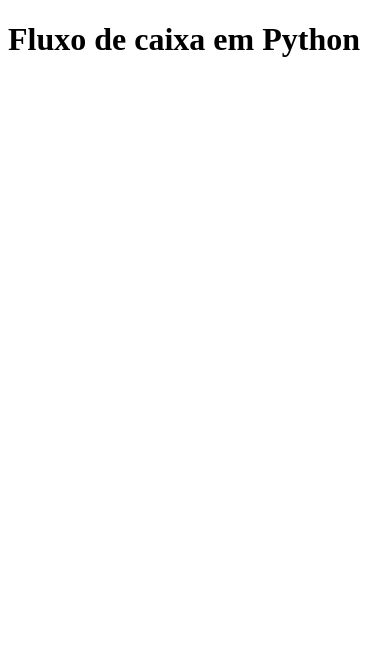
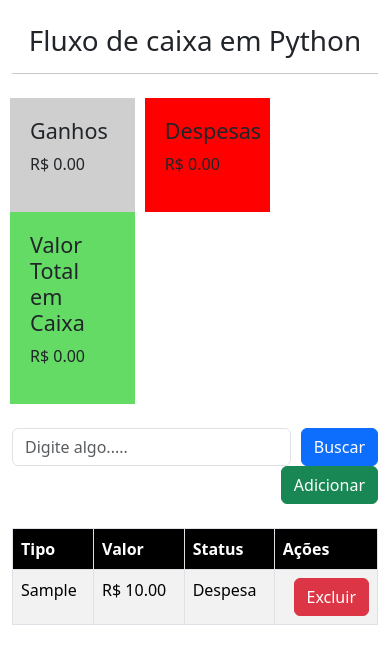
Before and after one commit to MoisesSansigolo/Fluxo-de-caixa-Python, a Flask app: page / in a window 390 px wide. Shown: the top 664 px of the page. Run offline with Flask 3, Linux system fonts and the light colour scheme; tables that the repository leaves empty hold one stand-in row (values such as "Sample post").

Commit message:
carregando tabela adicionando e excluindo

```diff
--- a/app.py
+++ b/app.py
@@ -1,16 +1,71 @@
-from flask import Flask, render_template, request
+
+from flask import Flask, flash, redirect, render_template, request, url_for
+from flask_sqlalchemy import SQLAlchemy
+from sqlalchemy import or_
+
 
 app = Flask(__name__)
+app.secret_key = 'Jon160616Ba$'
+
+app.config['SQLALCHEMY_DATABASE_URI'] = 'mssql+pyodbc://@NAVANTB0641/Caixas?driver=ODBC+Driver+17+for+SQL+Server&trusted_connection=yes'
+app.config['SQLALCHEMY_TRACK_MODIFICATIONS'] = False
+
+db = SQLAlchemy(app)
+
+class Caixas(db.Model):
+   id = db.Column(db.Integer, primary_key=True)
+   tipo = db.Column(db.String(100), nullable=False)
+   valor = db.Column(db.Float, nullable=False)
+   status = db.Column(db.String(20), nullable=False)
+
+   def __repr__(self):
+      return f'<Caixas {self.tipo} - {self.valor}>'
 
 @app.route('/')
 def index():
-   return render_template('index.html')
+   tipo = request.args.get('tipo', '')
+
+   if tipo:
+      caixas = Caixas.query.filter(or_(Caixas.tipo.ilike(f'%{tipo}%'))).all()
+   else:
+      caixas = Caixas.query.all()
+
+   receitas = sum(caixa.valor for caixa in caixas if caixa.status == 1)
+   despesas = sum(caixa.valor for caixa in caixas if caixa.status == 0)
+   valor_total = receitas - despesas
+
+   return render_template('index.html', receitas = receitas, despesas = despesas,
+                          valor_total = valor_total, extrato = caixas, termo_busca = tipo)
 
 
 
+@app.route('/adicionar', methods=['GET', 'POST'])
+def adicionar():
+   if request.method == 'POST':
+      tipo = request.form['tipo']
+      valor = float(request.form['valor'])
+      status = int(request.form['status'])
 
+      nova_conta = Caixas(tipo=tipo, valor=valor, status=status)
 
+      db.session.add(nova_conta)
+      db.session.commit()
+      return redirect(url_for('index'))
 
+   return render_template('adicionar.html')
+
+@app.route('/excluir/<int:id>', methods=['GET'])
+def excluir(id):
+   conta = Caixas.query.get(id)
+   if conta:
+      db.session.delete(conta)
+      db.session.commit()
+
+   return redirect(url_for('index'))
+
+def capitalize_words(s):
+    return ' '.join(word.capitalize() for word in s.split())
+app.jinja_env.globals['capitalize_words'] = capitalize_words
 
 
 if __name__ == '__main__':
--- /dev/null
+++ b/static/css/style.css
@@ -0,0 +1,24 @@
+.dvCaixas div{
+   background-color: #cfcfcf;
+   margin-left: 10px;
+   width: 32%;
+   padding: 20px;
+
+}
+
+.dvCaixas div:nth-child(2){
+   background-color: red;
+}
+
+.dvCaixas div:nth-child(3){
+   background-color: rgb(100, 219, 100);
+}
+
+.dvBusca form input{
+   margin-right: 10px;
+}
+
+.excluir{
+   margin-left: 40px;
+
+}
--- a/templates/index.html
+++ b/templates/index.html
@@ -1,11 +1,111 @@
 <!DOCTYPE html>
-<html lang="en">
+<html lang="pt-BR">
   <head>
     <meta charset="UTF-8" />
     <meta name="viewport" content="width=device-width, initial-scale=1.0" />
     <title>Fluxo de caixa em Python</title>
+    <link
+      href="https://cdn.jsdelivr.net/npm/bootstrap@5.3.3/dist/css/bootstrap.min.css"
+      rel="stylesheet"
+      integrity="sha384-QWTKZyjpPEjISv5WaRU9OFeRpok6YctnYmDr5pNlyT2bRjXh0JMhjY6hW+ALEwIH"
+      crossorigin="anonymous"
+    />
+    <link href="/static/css/style.css" rel="stylesheet" />
   </head>
   <body>
-    <h1>Fluxo de caixa em Python</h1>
+    <div class="container">
+      <h1 class="mt-4 text-center">Fluxo de caixa em Python</h1>
+      <hr />
+      <div class="row mt-4 dvCaixas">
+        <div class="col-md-4">
+          <h4>Ganhos</h4>
+          <p>R$ {{ "{:,.2f}".format(receitas) }}</p>
+        </div>
+
+        <div class="col-md-4">
+          <h4>Despesas</h4>
+          <p>R$ {{ "{:,.2f}".format(despesas) }}</p>
+        </div>
+
+        <div class="col-md-4">
+          <h4>Valor Total em Caixa</h4>
+          <p>R$ {{ "{:,.2f}".format(valor_total) }}</p>
+        </div>
+      </div>
+
+      <div class="row mt-4 dvBusca">
+        <div class="col-md-6">
+          <form action="/" method="get" class="d-flex">
+            <input
+              type="text"
+              name="tipo"
+              placeholder="Digite algo....."
+              value="{{ termo_busca }}"
+              class="form-control mr-2"
+            />
+            <button type="submit" class="btn btn-primary">Buscar</button>
+          </form>
+        </div>
+        {% if not extrato %}
+        <div class="col-md-12 mt-3">
+          <p class="alert alert-warning">
+            Nenhum dado encontrado para "{{ termo_busca }}"
+          </p>
+        </div>
+        {% else %}
+
+        <div class="col-md-6 d-flex justify-content-end">
+          <a href="/adicionar" class="btn btn-success">Adicionar</a>
+        </div>
+      </div>
+
+      <div class="row mt-4 dvTabela">
+        <div class="col-md-12">
+          <table class="table table-bordered table-striped">
+            <thead class="thead-light">
+              <tr>
+                <th style="background-color: black; color: white" scope="col">
+                  Tipo
+                </th>
+                <th style="background-color: black; color: white" scope="col">
+                  Valor
+                </th>
+                <th style="background-color: black; color: white" scope="col">
+                  Status
+                </th>
+                <th style="background-color: black; color: white" scope="col">
+                  Ações
+                </th>
+              </tr>
+            </thead>
+
+            <tbody>
+              {% for conta in extrato %}
+              <tr>
+                <td>{{ capitalize_words(conta.tipo) }}</td>
+                <td>R$ {{ "{:,.2f}".format(conta.valor) }}</td>
+                <td>{{"Ganhos" if conta.status == 1 else "Despesa"}}</td>
+                <td class="text-end">
+                  <a
+                    href="{{ url_for('excluir', id = conta.id )}}"
+                    onclick="return confirm('Confirma a Exclusão?')"
+                    class="btn btn-danger brn-sm btn"
+                    >Excluir</a
+                  >
+                </td>
+              </tr>
+              {% endfor %}
+            </tbody>
+          </table>
+        </div>
+        {% endif %}
+      </div>
+    </div>
+
+    <script
+      src="https://cdn.jsdelivr.net/npm/bootstrap@5.3.3/dist/js/bootstrap.bundle.min.js"
+      integrity="sha384-YvpcrYf0tY3lHB60NNkmXc5s9fDVZLESaAA55NDzOxhy9GkcIdslK1eN7N6jIeHz"
+      crossorigin="anonymous"
+    ></script>
   </body>
 </html>
```
Also changed, not shown: templates/adicionar.html (added, +55 -0 lines).
